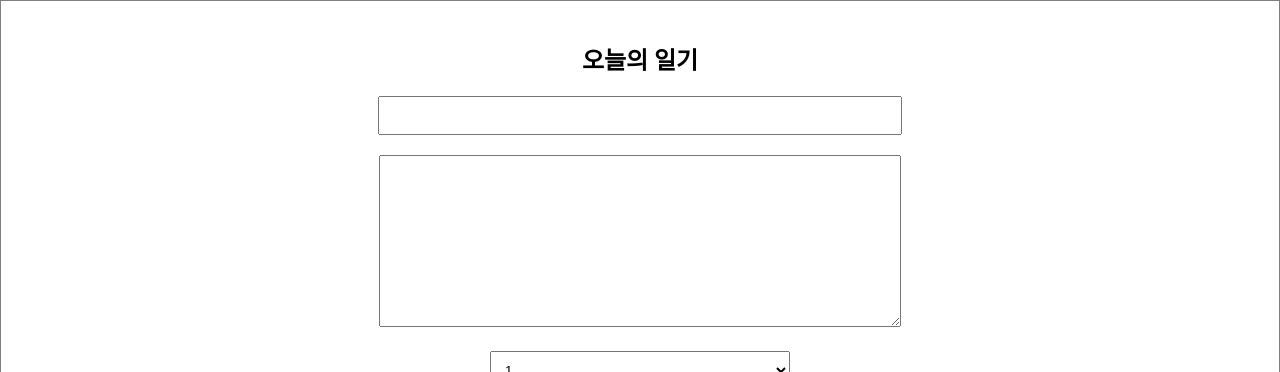
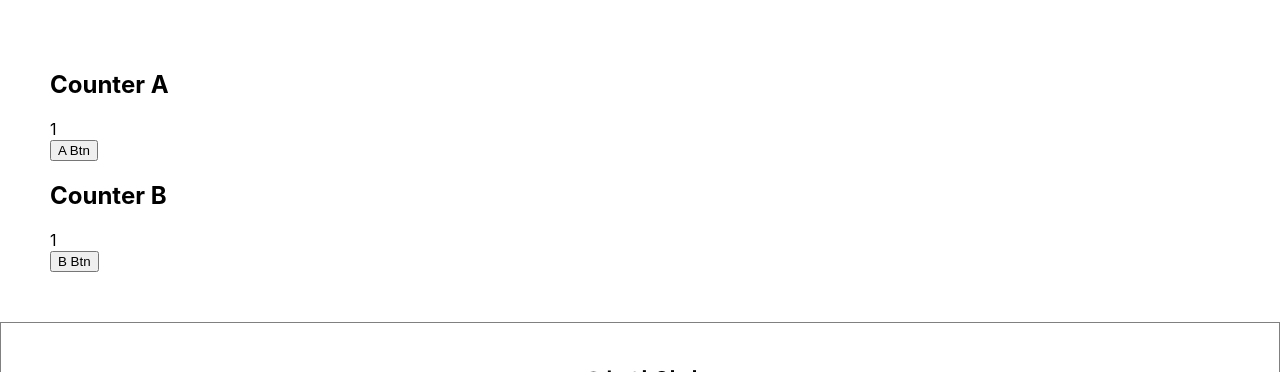
Before and after one commit to kseul/simplediary, a React (Create React App) app: page / in a window 1280 px wide. Shown: the top 372 px of the page. Built offline with nearby package versions, Linux system fonts and the light colour scheme; no server answers.

Commit message:
Add : React.memo

```diff
--- a/src/App.js
+++ b/src/App.js
@@ -2,6 +2,7 @@
 import './App.css';
 import DiaryList from './Diary.List';
 import DiaryEditor from './DiaryEditor';
+import OptimizeTest from './OptimizeTest';
 
 function App() {
   const [data, setData] = useState([]); // 일기가 없는 상태 빈배열
@@ -58,9 +59,9 @@
   };
 
   const getDiaryAnalysis = useMemo(() => {
-    // useMemo를 사용하면 값을 반환받음 -> 함수로 사용하지 않도록 주의
+    // useMemo 함수연산최적화 / useMemo를 사용하면 값을 반환받음 -> 함수로 사용하지 않도록 주의
     // 두번 찍히는 이유: 초기 data 빈배열 상태일때 한번 호출, getData API의 성공으로 data가 바뀌면서 재호출
-    console.log('일기 분석 시작');
+    // console.log('일기 분석 시작');
 
     const goodCount = data.filter((it) => it.emotion >= 3).length;
     const badCount = data.length - goodCount;
@@ -72,6 +73,7 @@
 
   return (
     <div className='App'>
+      <OptimizeTest />
       <DiaryEditor onCreate={onCreate} />
       <div>전체 일기 : {data.length}</div>
       <div>기분 좋은 일기 개수 : {goodCount}</div>
--- /dev/null
+++ b/src/OptimizeTest.js
@@ -0,0 +1,94 @@
+import React, { useEffect, useState } from 'react';
+
+// const Textview = React.memo(({ text }) => {
+//   useEffect(() => {
+//     console.log(`Update :: Text : ${text}`);
+//   });
+//   return <div>{text}</div>;
+// });
+
+// const CountView = React.memo(({ count }) => {
+//   useEffect(() => {
+//     console.log(`Update :: Count : ${count}`);
+//   });
+//   return <div>{count}</div>;
+// });
+
+// const OptimizeTest = () => {
+//   const [count, setCount] = useState(1);
+//   const [text, setText] = useState('');
+
+//   return (
+//     <div style={{ padding: 50 }}>
+//       <div>
+//         <h2>count</h2>
+//         <CountView count={count} />
+//         <button onClick={() => setCount(count + 1)}>+</button>
+//       </div>
+//       <div>
+//         <h2>text</h2>
+//         <Textview text={text} />
+//         <input value={text} onChange={(e) => setText(e.target.value)} />
+//       </div>
+//     </div>
+//   );
+// };
+
+const CounterA = React.memo(({ count }) => {
+  useEffect(() => {
+    console.log(`CounterA Update - count: ${count}`);
+  });
+
+  return <div>{count}</div>;
+});
+
+const CounterB = ({ obj }) => {
+  useEffect(() => {
+    console.log(`CounterB Update - count: ${obj.count}`);
+  });
+
+  return <div>{obj.count}</div>;
+};
+
+const areEqual = (prevProps, nextProps) => {
+  if (prevProps.obj.count === nextProps.obj.count) {
+    return true; // 이전 프롭스 현재 프롭스가 같다 -> 리렌더링을 일으키지 않게된다.
+  }
+  return false; // 이전과 현재가 다르다 -> 리렌더링을 일으켜라
+  // return prevProps.obj.count === nextProps.obj.count // 이렇게 한줄작성 가능
+};
+
+const MemoizedCounterB = React.memo(CounterB, areEqual);
+
+const OptimizeTest = () => {
+  const [count, setCount] = useState(1);
+  const [obj, setObj] = useState({
+    count: 1,
+  });
+
+  return (
+    <div style={{ padding: 50 }}>
+      <div>
+        <h2>Counter A</h2>
+        <CounterA count={count} />
+        <button onClick={() => setCount(count)}>A Btn</button>
+      </div>
+
+      <div>
+        <h2>Counter B</h2>
+        <MemoizedCounterB obj={obj} />
+        <button
+          onClick={() =>
+            setObj({
+              count: obj.count,
+            })
+          }
+        >
+          B Btn
+        </button>
+      </div>
+    </div>
+  );
+};
+
+export default OptimizeTest;
```
